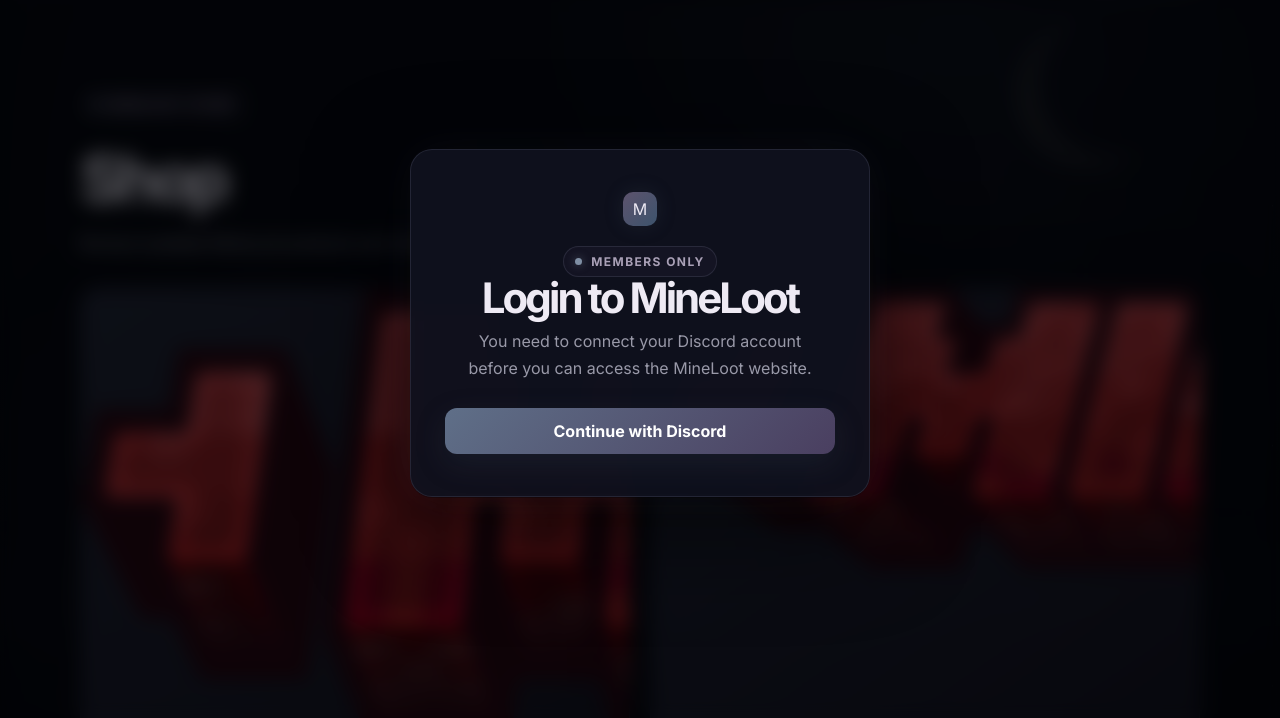
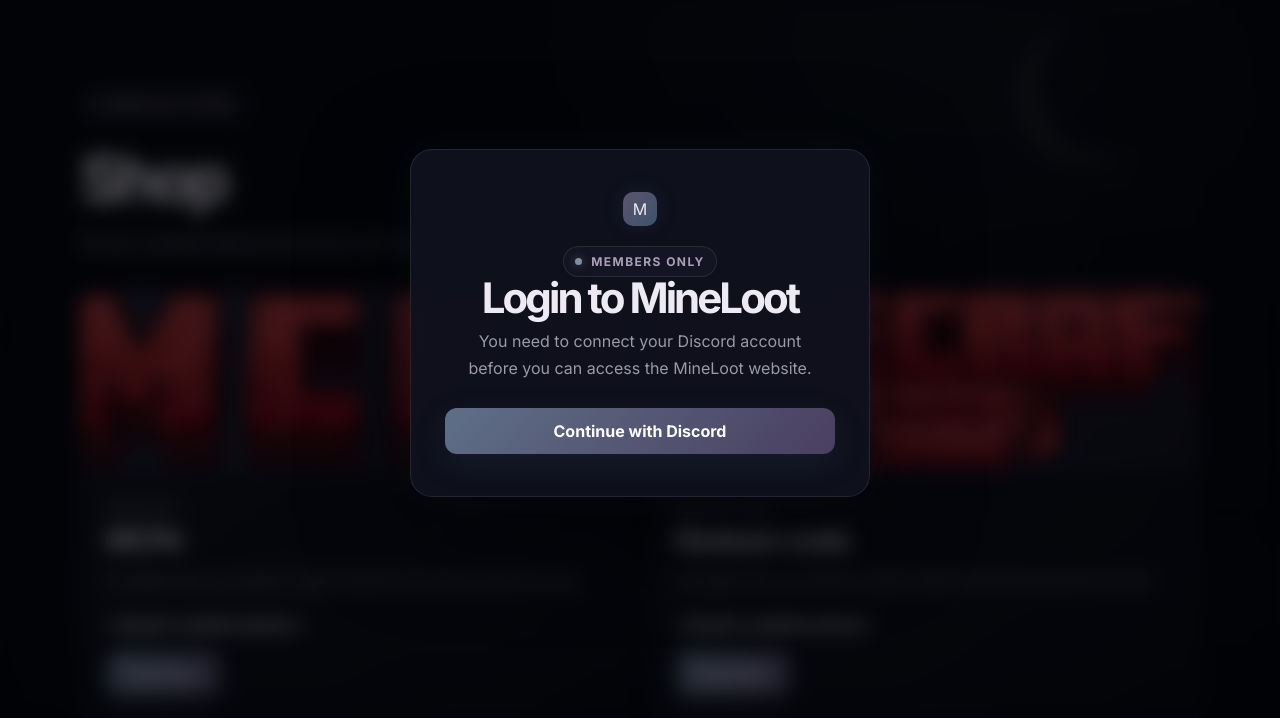
Before and after one commit to WebsiteDevelopmentStudios/Blemmsite, a website: page index.html in a window 1280 px wide. Shown: the part 77-795 px from the top of the page. Drawn offline with Linux system fonts and the light colour scheme; no server answers.

Commit message:
Fix shop card images rendering

```diff
--- a/style.css
+++ b/style.css
@@ -159,6 +159,7 @@ body.auth-required #loginGate { display: grid; }
 .shop-grid { display:grid; grid-template-columns:repeat(2,minmax(0,1fr)); gap:20px; }
 .shop-card { overflow:hidden; }
 .shop-art { min-height:180px; display:grid; place-items:center; font-size:42px; font-weight:800; letter-spacing:-.05em; color:#c6c9d4; background:linear-gradient(145deg,rgba(62,70,91,.34),rgba(47,38,61,.22)); border-bottom:1px solid var(--border); }
+.shop-art img { width:100%; height:100%; min-height:180px; display:block; object-fit:cover; }
 .shop-card-content { padding:26px; }
 .shop-card h3 { font-size:26px; margin:8px 0 10px; }
 .shop-card p { color:var(--muted); line-height:1.65; font-size:14px; }
```
